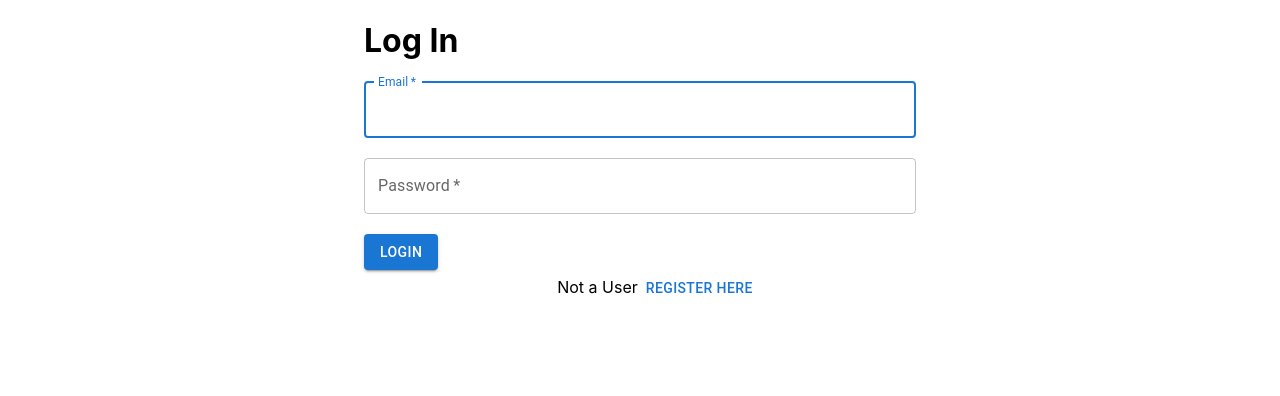
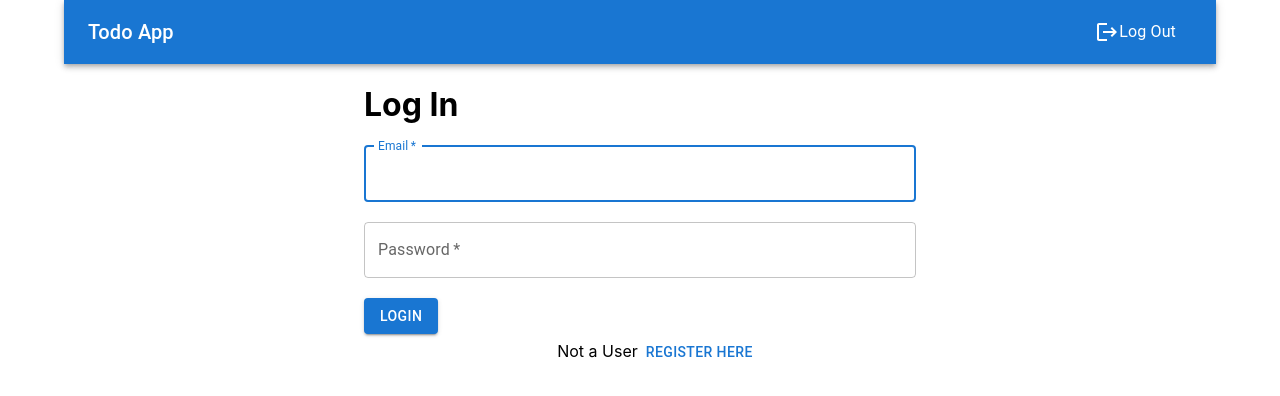
Before and after one commit to asis-shukla/todo-fe, a React (Create React App) app: page / in a window 1280 px wide. Shown: the top 396 px of the page. Built offline with nearby package versions, Linux system fonts and the light colour scheme.

Commit message:
added logout and fixed styles

```diff
--- a/src/App.js
+++ b/src/App.js
@@ -5,6 +5,7 @@
 import { Container } from "@mui/material";
 import axios from "axios";
 import { setLoggedInUser } from "./modules/login/state-logic/userSlice";
+import ResponsiveAppBar from "./ResponsiveAppBar";
 
 function App() {
   const [loggedInUser, setloggedInUser] = useState(null);
@@ -13,14 +14,24 @@
     const access_token = localStorage.getItem("access-token");
     if (access_token) {
       axios.defaults.headers.common["Authorization"] = `Bearer ${access_token}`;
-    const userDetails = window.atob(access_token.split(".")[1]);
-    setloggedInUser(JSON.parse(userDetails));
-    setLoggedInUser(JSON.parse(userDetails))
+      const userDetails = window.atob(access_token.split(".")[1]);
+      setloggedInUser(JSON.parse(userDetails));
+      setLoggedInUser(JSON.parse(userDetails));
     }
   }, []);
 
+  const handleLogOut = (e) => {
+    localStorage.removeItem("access-token");
+    setloggedInUser(null);
+    setLoggedInUser(null);
+  };
+
   return (
     <Container>
+      <ResponsiveAppBar
+        handleLogOut={handleLogOut}
+        loggedInUser={loggedInUser}
+      />
       {loggedInUser ? (
         <Todo loggedInUser={loggedInUser} />
       ) : (
--- /dev/null
+++ b/src/ResponsiveAppBar.js
@@ -0,0 +1,58 @@
+import * as React from "react";
+import AppBar from "@mui/material/AppBar";
+import Box from "@mui/material/Box";
+import Toolbar from "@mui/material/Toolbar";
+import Typography from "@mui/material/Typography";
+import Container from "@mui/material/Container";
+import LogoutIcon from "@mui/icons-material/Logout";
+import { MenuItem } from "@mui/material";
+
+const ResponsiveAppBar = ({ handleLogOut, loggedInUser }) => {
+  return (
+    <AppBar position="static">
+      <Container maxWidth="xl">
+        <Toolbar disableGutters>
+          <Typography
+            variant="h6"
+            noWrap
+            component="div"
+            sx={{ mr: 2, display: { xs: "none", md: "flex" } }}
+          >
+            Todo App
+          </Typography>
+
+          <Typography
+            variant="h6"
+            noWrap
+            component="div"
+            sx={{ flexGrow: 1, display: { xs: "flex", md: "none" } }}
+          >
+            Todo App
+          </Typography>
+          <Box sx={{ flexGrow: 1, display: { xs: "none", md: "flex" } }}>
+            {loggedInUser ? (
+              <>
+                <span>
+                  Welcome{" "}
+                  <strong>
+                    <em>{loggedInUser.fullname}</em>
+                  </strong>
+                  🙂
+                </span>
+                <span style={{ marginLeft: "30px" }}>
+                  Email: <em> {loggedInUser.email} </em>
+                </span>
+              </>
+            ) : null}
+          </Box>
+
+          <MenuItem>
+            <LogoutIcon onClick={handleLogOut} />
+            Log Out
+          </MenuItem>
+        </Toolbar>
+      </Container>
+    </AppBar>
+  );
+};
+export default ResponsiveAppBar;
--- a/src/modules/todo/todo.js
+++ b/src/modules/todo/todo.js
@@ -1,5 +1,5 @@
 import React, { useState, useEffect } from "react";
-import { Typography, TextField, Button, Divider } from "@mui/material";
+import { TextField, Button, Divider, Container } from "@mui/material";
 import TodoList from "./todoList";
 import "./todo.css";
 import { TodoController } from "./todoController";
@@ -43,28 +43,22 @@
   };
 
   return (
-    <div className="todo-wrapper">
-      <p>
-        Welcome <strong><em>{loggedInUser.fullname}</em></strong>🙂
-      </p>
-      <p>
-        Email: <em> {loggedInUser.email} </em>
-      </p>
-      <Typography
-        sx={{
-          fontSize: "2rem",
-          color: "rgb(25, 118, 210)",
-        }}
-      >
-        Todo List
-      </Typography>
+    <Container
+      sx={{
+        mt: "30px",
+        textAlign:"center"
+      }}
+    >
       <form>
         <TextField
           id="todo-text"
-          label="Your Todo"
+          sx={{
+            width:"70%"
+          }}
+          label="Add New Todo"
           variant="outlined"
           autoFocus={true}
-          size="small"
+          size="medium"
           onKeyPress={handleOnKeyPress}
           onChange={handleOnChange}
           value={todoFormValue}
@@ -73,9 +67,10 @@
         />
         <Button
           variant="contained"
-          sx={{ margin: "0px 10px 0px 10px" }}
+          sx={{ margin: "5px 10px 0px 10px", width:"16%" }}
           type="submit"
           onClick={handleSubmit}
+          size="large"
         >
           Save
         </Button>
@@ -90,7 +85,7 @@
       </Button>
       <Divider sx={{ marginTop: "10px" }} />
       <TodoList todoDataList={todoController.todoList.data} />
-    </div>
+    </Container>
   );
 }
 
--- a/src/modules/todo/todoList.js
+++ b/src/modules/todo/todoList.js
@@ -27,18 +27,16 @@
   return (
     <List
       sx={{
-        width: "100%",
-        maxWidth: 360,
-        bgcolor: "background.paper",
         paddingTop: "0px",
         paddingBottom: "0px",
+        margin:"auto"
       }}
     >
       {todoDataList?.map((value) => {
         const labelId = `checkbox-list-label-${value}`;
 
         return (
-          <div key={value._id}>
+          <>
             <ListItem
               key={value.id}
               secondaryAction={
@@ -66,7 +64,7 @@
               </ListItemButton>
             </ListItem>
             <Divider />
-          </div>
+          </>
         );
       })}
     </List>
```
